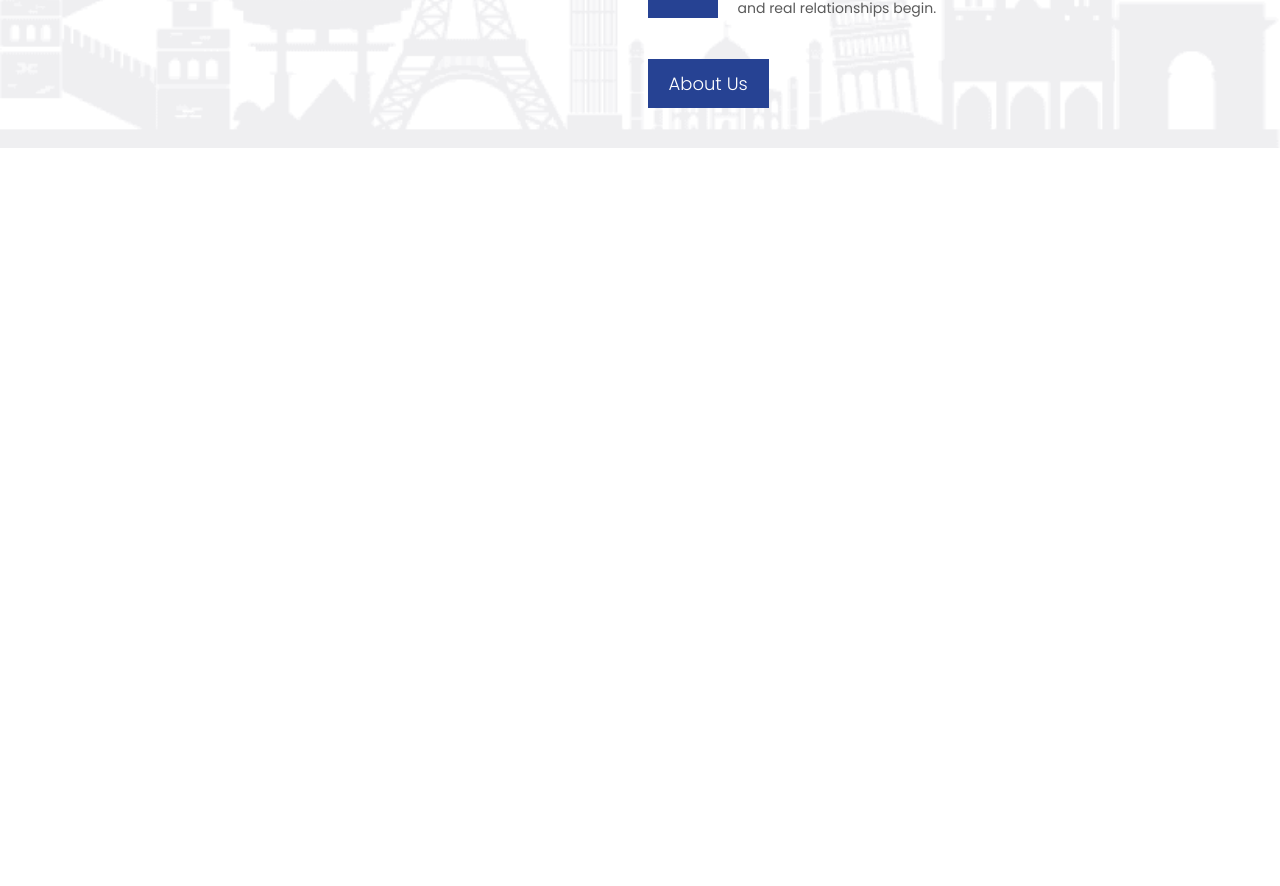
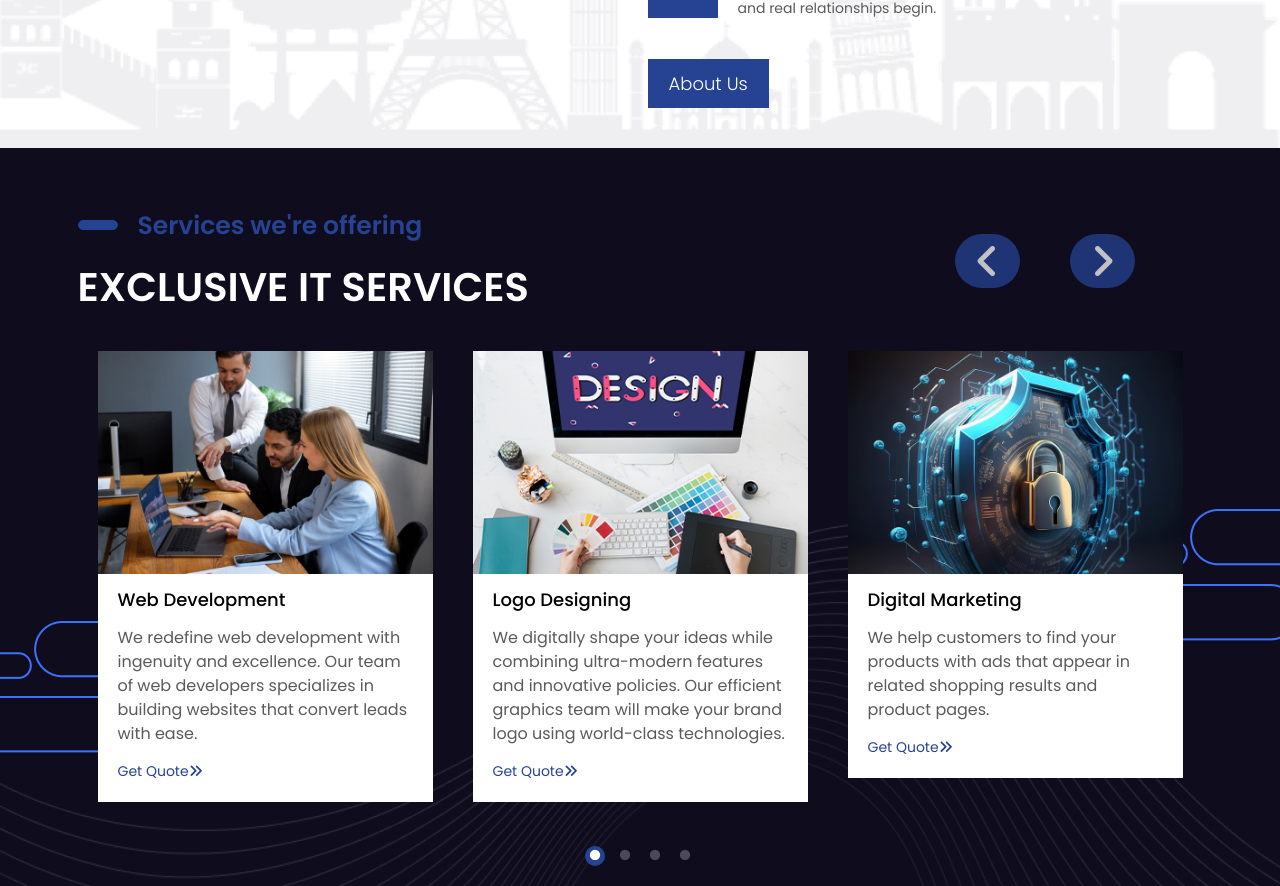
Before and after one commit to Subrata291291/react-gict, a React (Vite) app: page / in a window 1280 px wide. Shown: the part 1211-2097 px from the top of the page. Before the commit the page ends 1359 px from the top, so only its background shows below. Built offline with nearby package versions, Linux system fonts and the light colour scheme.

Commit message:
Added Servie  area

```diff
--- /dev/null
+++ b/src/components/Services.jsx
@@ -0,0 +1,96 @@
+import React from 'react';
+import Slider from 'react-slick';
+import service2 from '../assets/images/service-2.jpg'
+import service4 from '../assets/images/service-4.png'
+import service1 from '../assets/images/service-1.jpg'
+import service3 from '../assets/images/service-3.jpg'
+import shape9 from '../assets/images/shape-9.png'
+import shape10 from '../assets/images/shape-10.png'
+import shape11 from '../assets/images/shape-11.png'
+
+const serviceData = [
+  {
+    title: 'Web Development',
+    desc: 'We redefine web development with ingenuity and excellence. Our team of web developers specializes in building websites that convert leads with ease.',
+    image: service2,
+  },
+  {
+    title: 'Logo Designing',
+    desc: 'We digitally shape your ideas while combining ultra-modern features and innovative policies. Our efficient graphics team will make your brand logo using world-class technologies.',
+    image: service4,
+  },
+  {
+    title: 'Digital Marketing',
+    desc: 'We help customers to find your products with ads that appear in related shopping results and product pages.',
+    image: service1,
+  },
+  {
+    title: 'Web Designing',
+    desc: 'We digitally shape your ideas while combining ultra-modern features and innovative policies. Our efficient team of experts develop amazing solutions using world-class technologies.',
+    image: service3,
+  },
+];
+
+const sliderSettings = {
+  dots: true,
+  arrows: true,
+  infinite: true,
+  speed: 500,
+  slidesToShow: 3,
+  slidesToScroll: 1,
+  responsive: [
+    {
+      breakpoint: 992, // tablet
+      settings: {
+        slidesToShow: 2,
+      },
+    },
+    {
+      breakpoint: 576, // mobile
+      settings: {
+        slidesToShow: 1,
+      },
+    },
+  ],
+};
+
+const Services = () => {
+  return (
+    <section className="service_area position-relative" data-aos="fade-up">
+      <div className="container">
+        <div className="title-box" data-aos="fade-right">
+          <h4><span></span> Services we're offering</h4>
+          <h3>Exclusive IT Services</h3>
+        </div>
+
+        <div className="shapes">
+          <img src={shape9} alt="shape-9" className="shape9 img-fluid" />
+          <img src={shape10} alt="shape-10" className="shape10 img-fluid" />
+          <img src={shape11} alt="shape-11" className="shape11 w-100 img-fluid" />
+        </div>
+
+        <Slider {...sliderSettings} className="service_slider mt-4">
+          {serviceData.map((service, index) => (
+            <div className="slider position-relative" key={index}>
+              <div className="service-box">
+                <div className="service-pic">
+                  <img src={service.image} alt={service.title} />
+                </div>
+                <div className="service-content">
+                  <h3 className="service-cat mt-4">{service.title}</h3>
+                  <p className="servie-des mt-4 mb-4">{service.desc}</p>
+                  <a href="#" data-bs-toggle="modal" data-bs-target="#staticBackdrop" className="read-more">
+                    Get Quote
+                    <span><i className="fa fa-angle-double-right" aria-hidden="true"></i></span>
+                  </a>
+                </div>
+              </div>
+            </div>
+          ))}
+        </Slider>
+      </div>
+    </section>
+  );
+};
+
+export default Services;
--- a/src/pages/Home.jsx
+++ b/src/pages/Home.jsx
@@ -1,12 +1,14 @@
 import React from 'react'
 import Banner from '../components/Banner'
 import About from '../components/About'
+import Services from '../components/Services'
 
 const Home = () => {
   return (
     <div>
       <Banner/>
       <About/>
+      <Services/>
     </div>
   )
 }
```
